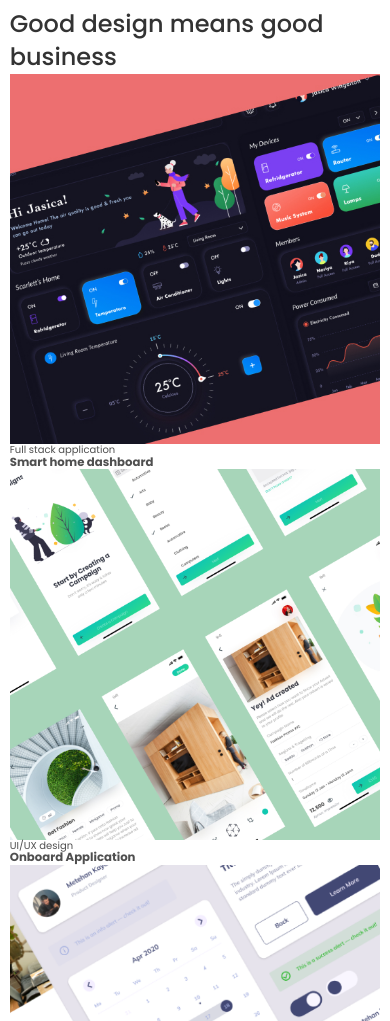
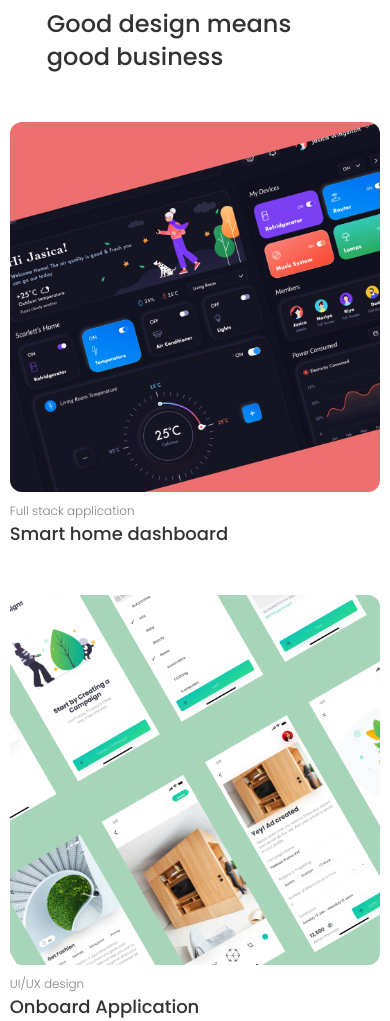
Before and after one commit to jmmr02/edie-homepage, a plain HTML site: page index.html in a window 390 px wide. Shown: the part 2300-3321 px from the top of the page. Drawn offline with Linux system fonts and the light colour scheme.

Commit message:
Add project section styles for mobile devices

```diff
--- a/css/styles.css
+++ b/css/styles.css
@@ -199,6 +199,13 @@ form {
 	padding: 0.6em 1.5em;
 }
 
+.btn--transparent {
+	background: var(--white);
+	color: var(--blue-highlight);
+	font-size: 1.8rem;
+	padding: 0;
+}
+
 .services {
 	margin-top: 10.2em;
 }
@@ -255,3 +262,35 @@ form {
 	color: var(--white);
 	font-size: 3.6rem;
 }
+
+.project {
+	margin-bottom: 5em;
+}
+
+.project__sub-heading {
+	margin-bottom: 2em;
+}
+
+.project__image-wrapper {
+	border-radius: 12px;
+	overflow: hidden;
+}
+
+.project__type {
+	font-size: 1.2rem;
+	font-weight: 300;
+	padding: 1em 0 0.5em;
+	color: var(--light-grey);
+}
+
+.project__name {
+	font-weight: 500;
+	font-size: 1.8rem;
+	color: var(--dark-grey);
+}
+
+.arrow {
+	display: inline-block;
+	padding-left: 0.5em;
+	font-weight: 500;
+}
--- a/index.html
+++ b/index.html
@@ -138,42 +138,48 @@
 
             <!-- Start of project section -->
             <section class="projects">
-                <h2>Good design means good business</h2>
-
-                <div class="project">
-                    <figure>
-                        <img src="./images/smarthome.jpg" alt="An image of an application dashboard">
-                        <p class="project__type">Full stack application</p>
-                        <h3 class="project__name">Smart home dashboard</h3>
-                    </figure>
+                <div class="container--narrow">
+                    <h2 class="project__sub-heading">Good design means good business</h2>
                 </div>
 
                 <div class="project">
-                    <figure>
-                        <img src="./images/onboard.png" alt="An image of an application UI kit">
-                        <p class="project__type">UI/UX design</p>
-                        <h3 class="project__name">Onboard Application</h3>
+                    <figure class="project__image-wrapper">
+                        <img src="./images/smarthome.jpg" alt="An image of an application dashboard">
                     </figure>
+
+                    <p class="project__type">Full stack application</p>
+                    <h3 class="project__name">Smart home dashboard</h3>
                 </div>
 
                 <div class="project">
-                    <figure>
-                        <img src="./images/booking.png" alt="An image of a booking application">
-                        <p class="project__type">Mobile application</p>
-                        <h3 class="project__name">Booking system</h3>
+                    <figure class="project__image-wrapper">
+                        <img src="./images/onboard.png" alt="An image of an application UI kit">
                     </figure>
+
+                    <p class="project__type">UI/UX design</p>
+                    <h3 class="project__name">Onboard Application</h3>
                 </div>
 
                 <div class="project">
-                    <figure>
+                    <figure class="project__image-wrapper">
+                        <img src="./images/booking.png" alt="An image of a booking application">
+                    </figure>
+
+                    <p class="project__type">Mobile application</p>
+                    <h3 class="project__name">Booking system</h3>
+                </div>
+
+                <div class="project">
+                    <figure class="project__image-wrapper">
                         <img src="./images/juice-product.png" alt="An image of a green juice spilling out of a bottle">
-                        <p class="project__type">Front End application</p>
-                        <h3 class="project__name">Juice product homepage</h3>
                     </figure>
+
+                    <p class="project__type">Front End application</p>
+                    <h3 class="project__name">Juice product homepage</h3>
                 </div>
 
                 <button class="btn btn--transparent">
-                    see more
+                    see more <span class="arrow">&#8594</span>
                 </button>
             </section>
             <!-- End of project section -->
```
